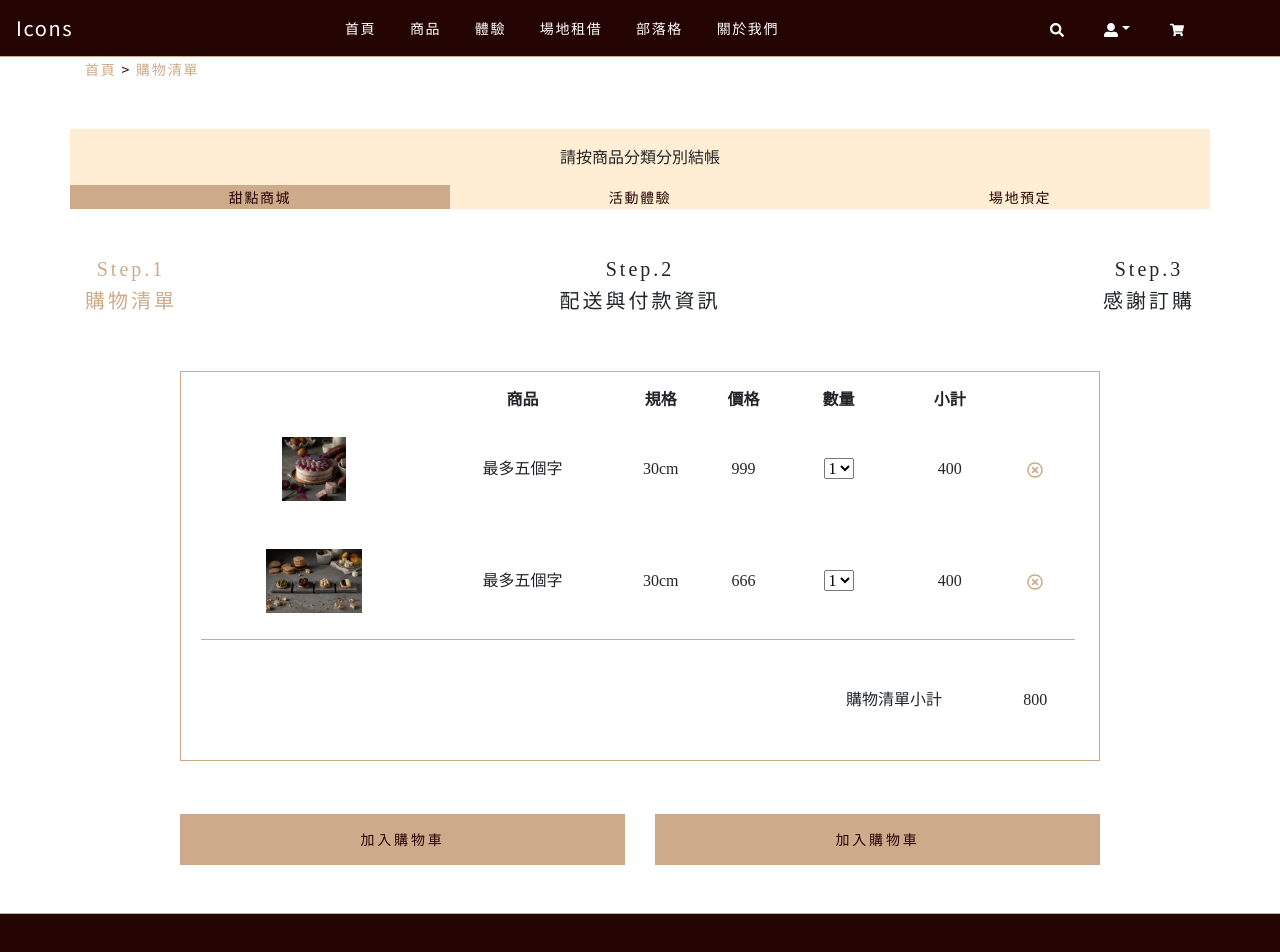
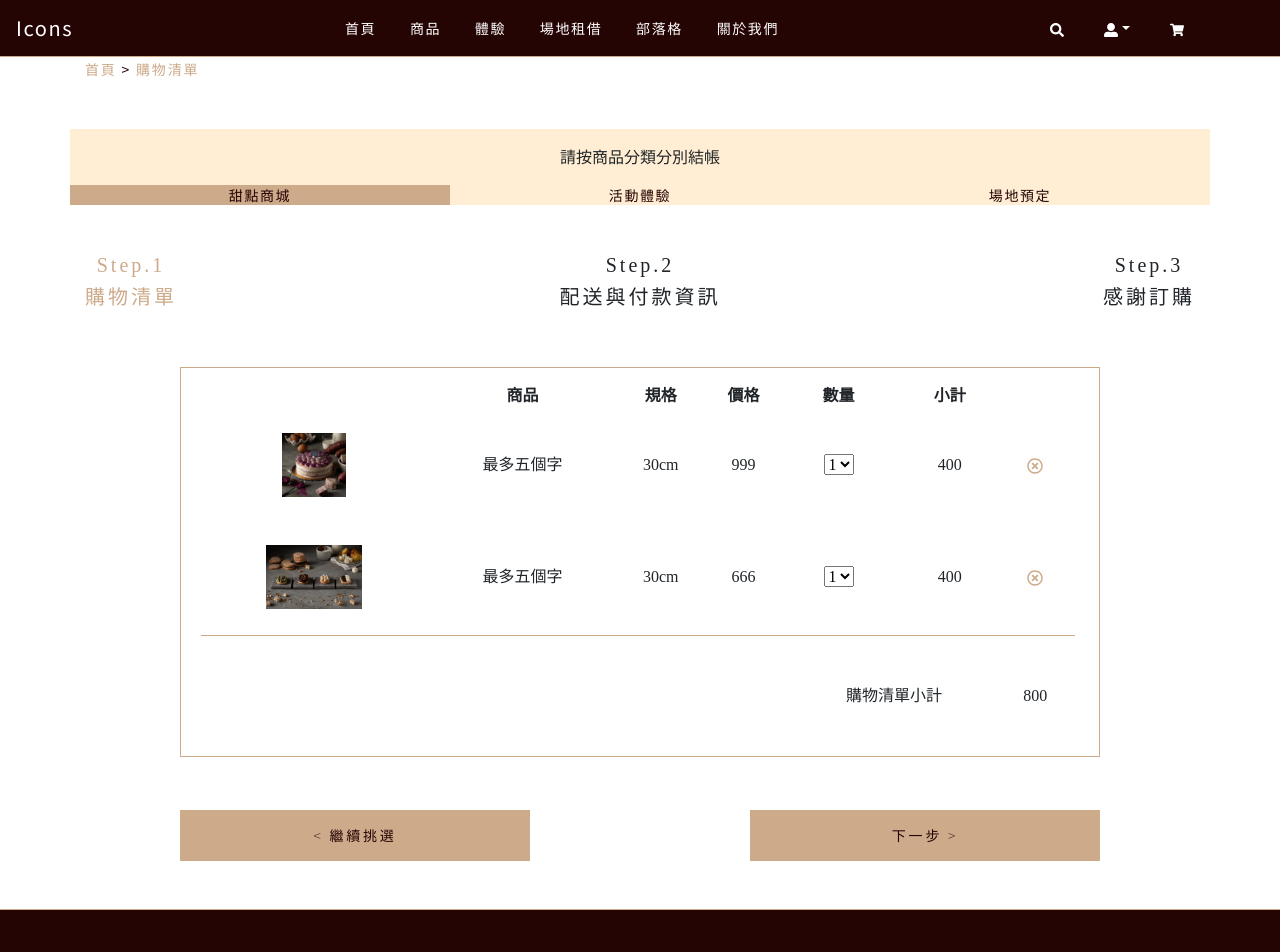
Before and after one commit to linyu0801/react-topic, a React (Create React App) app: page /carttry in a window 1280 px wide. Shown: the top 952 px of the page. Built offline with nearby package versions, Linux system fonts and the light colour scheme.

Commit message:
加班QQQQ

```diff
--- a/src/pages/cart/CartCate.js
+++ b/src/pages/cart/CartCate.js
@@ -14,7 +14,7 @@ function CartCate(props) {
           }
         >
           <Link
-            className="hoyu-a"
+            className="hoyu-a w-100 d-block "
             to="/carttry"
             onClick={() => {
               setCartCate('cart1')
@@ -30,7 +30,7 @@ function CartCate(props) {
           }
         >
           <Link
-            className="hoyu-a"
+            className="hoyu-a w-100 d-block"
             to="/carttry"
             onClick={() => {
               setCartCate('cart2')
@@ -46,7 +46,7 @@ function CartCate(props) {
           }
         >
           <Link
-            className="hoyu-a"
+            className="hoyu-a w-100 d-block"
             to="/carttry"
             onClick={() => {
               setCartCate('cart3')
--- a/src/pages/cart/CartContent1.js
+++ b/src/pages/cart/CartContent1.js
@@ -196,11 +196,13 @@ function CartContent1(props) {
       </div>
       <div className="row my-5">
         <div className="col-1"></div>
-        <div className="col-5">
-          <button className="addToCartBtn">加入購物車</button>
+        <div className="col-4">
+          <button className="addToCartBtn">&lt; 繼續挑選</button>
         </div>
-        <div className="col-5">
-          <button className="addToCartBtn">加入購物車</button>
+        <div className="col-1"></div>
+        <div className="col-1"></div>
+        <div className="col-4">
+          <button className="addToCartBtn">下一步 &gt; </button>
         </div>
         <div className="col-1"></div>
       </div>
```
Also changed, not shown: 1 other file (tests, documents, lock files or other folders).
